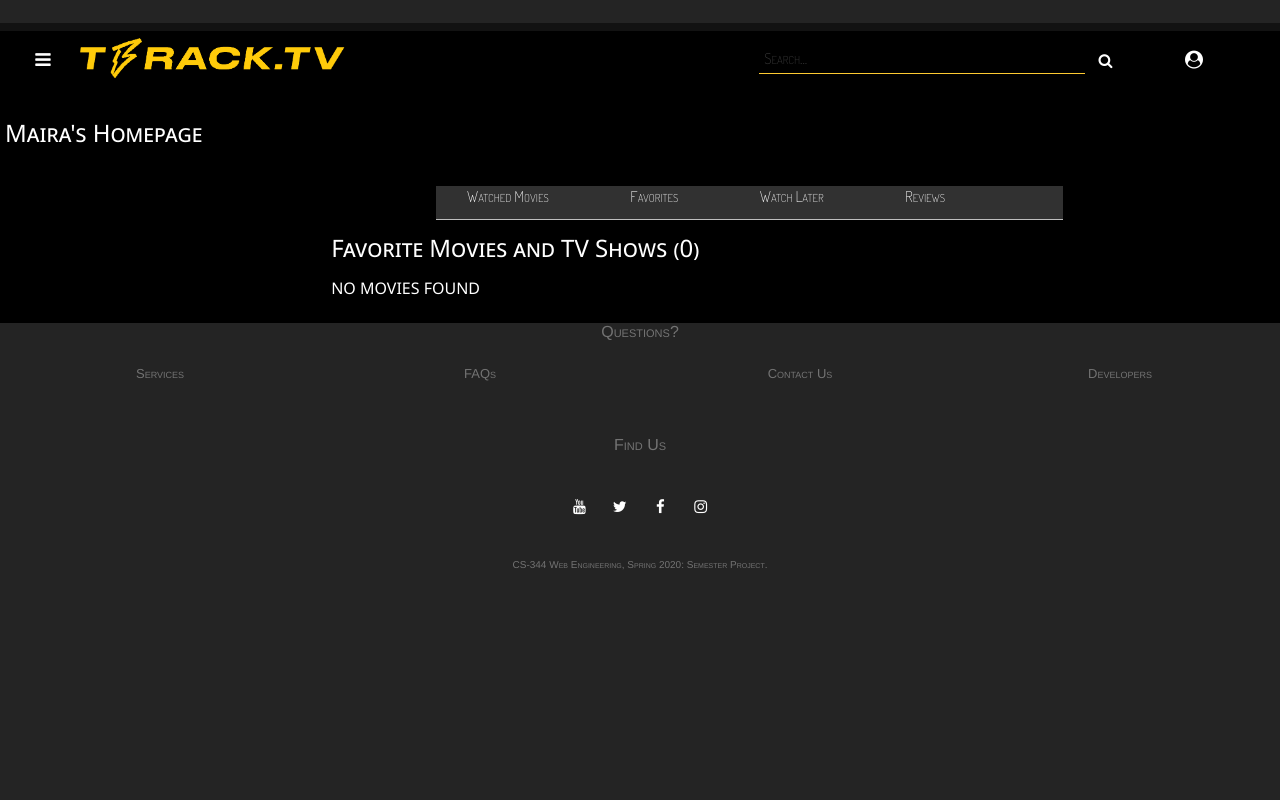
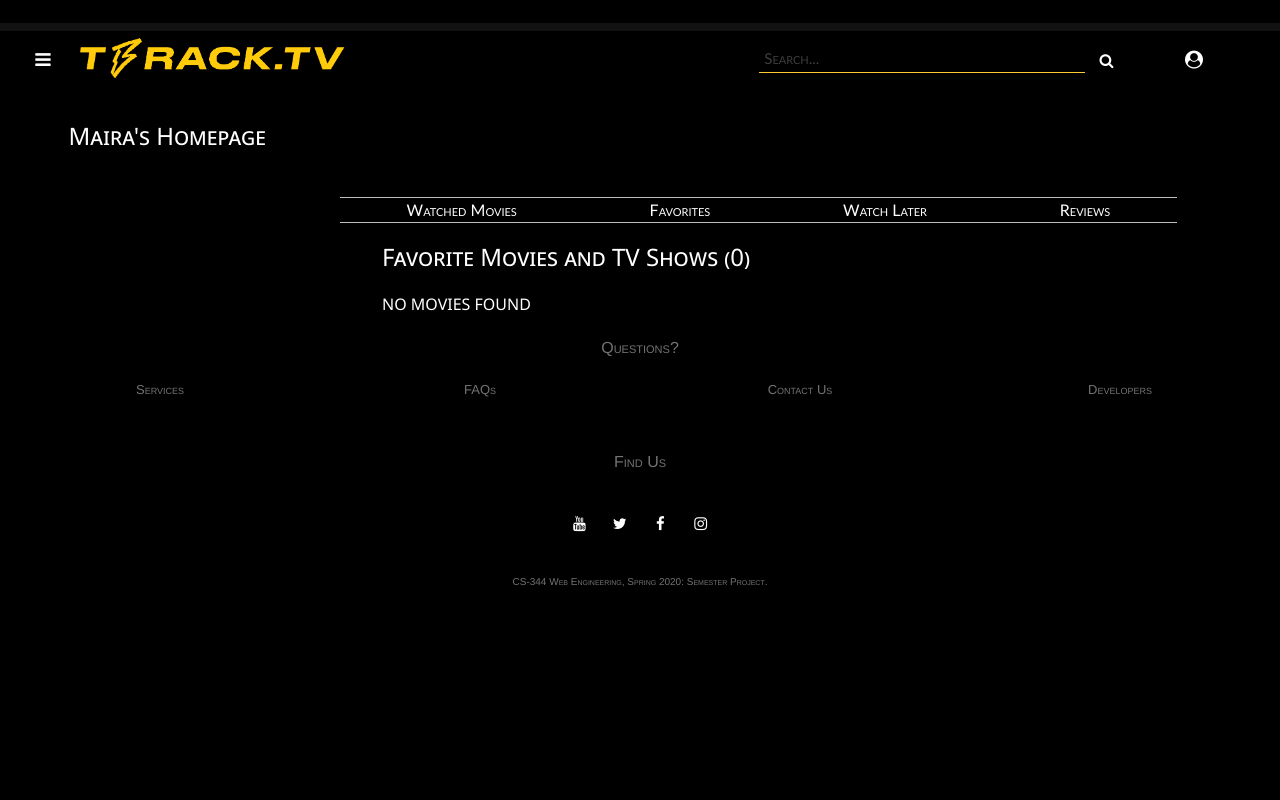
Before and after one commit to hlimach/CS344-Web-Eng-Proj, a PHP site: page /Pages/user-favs.php in a window 1280 px wide. Run offline with PHP 8.4, Linux system fonts and the light colour scheme; data that the repository does not hold is empty.

Commit message:
Update UserPage_Style.css

```diff
--- a/Style/UserPage_Style.css
+++ b/Style/UserPage_Style.css
@@ -1,4 +1,4 @@
-@import url('https://fonts.googleapis.com/css2?family=Dosis:wght@200&display=swap');
+
 
 * {
 	box-sizing: border-box;
@@ -61,57 +61,51 @@
 	padding: 5px;
 }
 
-@media (max-width:650px) {
+@media (max-width:767px) {
 	#optionalstuff {
 	  display: none;
 	}
   }
 
-#user-homepage{
-	background-color: rgb(36, 36, 36);
-	color: white;
-	font-family: 'Dosis', sans-serif;
-}
+
+
+#main-content> h3{
+	margin: 1%;
+	margin-left: 5%;
+
+	}
+
 
 #user-info{
 	float: left;
-	padding: 10px;
-	margin-left: 10px;
+	padding: 3%;
+	margin-left: 1.5%;
+	display:grid;
+	text-align: center;
 }
 
  #user-picture {
-	width:100%;
-	padding: 20px;
-	text-align: center;
+
+
 	display: block;
 
  }
  #profilepicture{
-	 width: 50%;
+	 width: 100%;
 	 border-radius: 50%;
 	 border: 1px solid white;
 	 box-shadow: 4px 0px 9px 0px rgba(255,255,255,0.64);
  }
 
  #user-name{
-	width:100%;
-	text-align: center;
 	font-size: x-large;
-
  }
 
 
  #user-handle{
-	width:100%;
-	text-align: center;
-	margin-bottom: 5%;
+	margin-bottom: 2%;
 }
 
-#user-following{
-	width:100%;
-	text-align: center;
-
-}
 
 #user-following a{
 	color: rgb(228, 228, 228);
@@ -143,59 +134,53 @@
 		transform: scale(1.1);
  }
 
-#user-bio{
-	text-align: center;
-}
+
 
  #user-bio p{
-	 background-color: #2c2c2c;
 	width:100%;
-	text-align: left;
 	border-radius: 5px;
 }
 #user-edit{
 	width:100%;
-	padding: 5%;
-	display: flex;
-	align-items: center;
-	justify-content: center;
+	padding: 2%;
+
 }
 .vl {
 	border-left: 1px solid rgb(233, 224, 224);
-	height: 80%;
+	height: 60%;
 	position: absolute;
 	left: 25%;
 	margin-left: 2%;
 	margin-top: 70px;
-	position: fixed;
+	position:absolute;
   }
 
-  #user-movie-content h2, #user-movie-content h4{
+  #user-movie-content h3, #user-movie-content h6{
 	  margin-left: 5%;
+	  margin-top: 2%;
   }
 #user-links{
-	margin-top: 20px;
+	margin-top: 2%;
+
 }
 
 #user-links-nav{
-	width: 75%;
 	display: flex;
-	margin: 0 auto;
+	font-size: medium;
 
 }
 
-#user-links-nav div{
-	margin-left: 5%;
-	margin-right: 8%;
-	margin-bottom: 10px;
+#user-links-nav> div{
+margin: auto;
 }
 
 .nav{
-	background-color: rgb(49, 49, 49);
+
 	text-align: center;
 	padding: 0;
 	margin: 0;
 	border-bottom: 1px solid rgb(190, 190, 190);
+	border-top: 1px solid rgb(190, 190, 190);
   }
 
 
```
Also changed, not shown: other parts of Style/UserPage_Style.css (+67 -36 lines).
